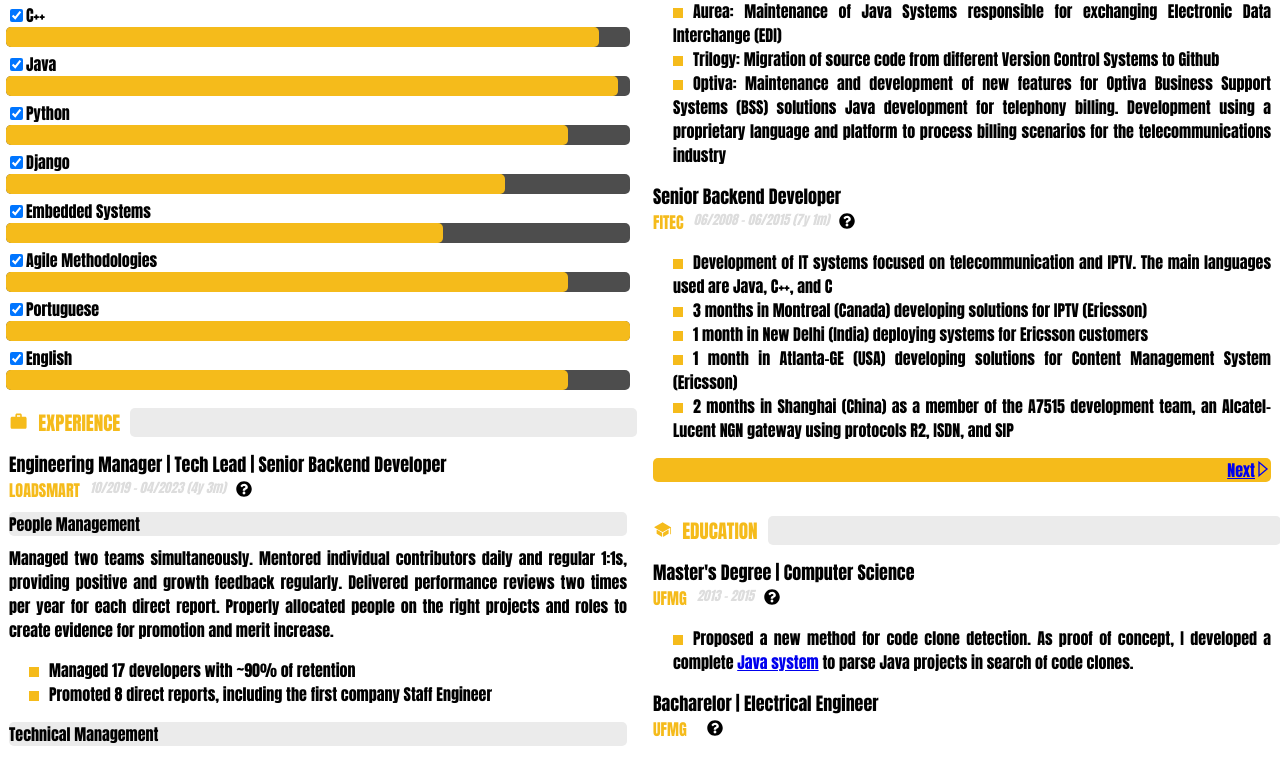
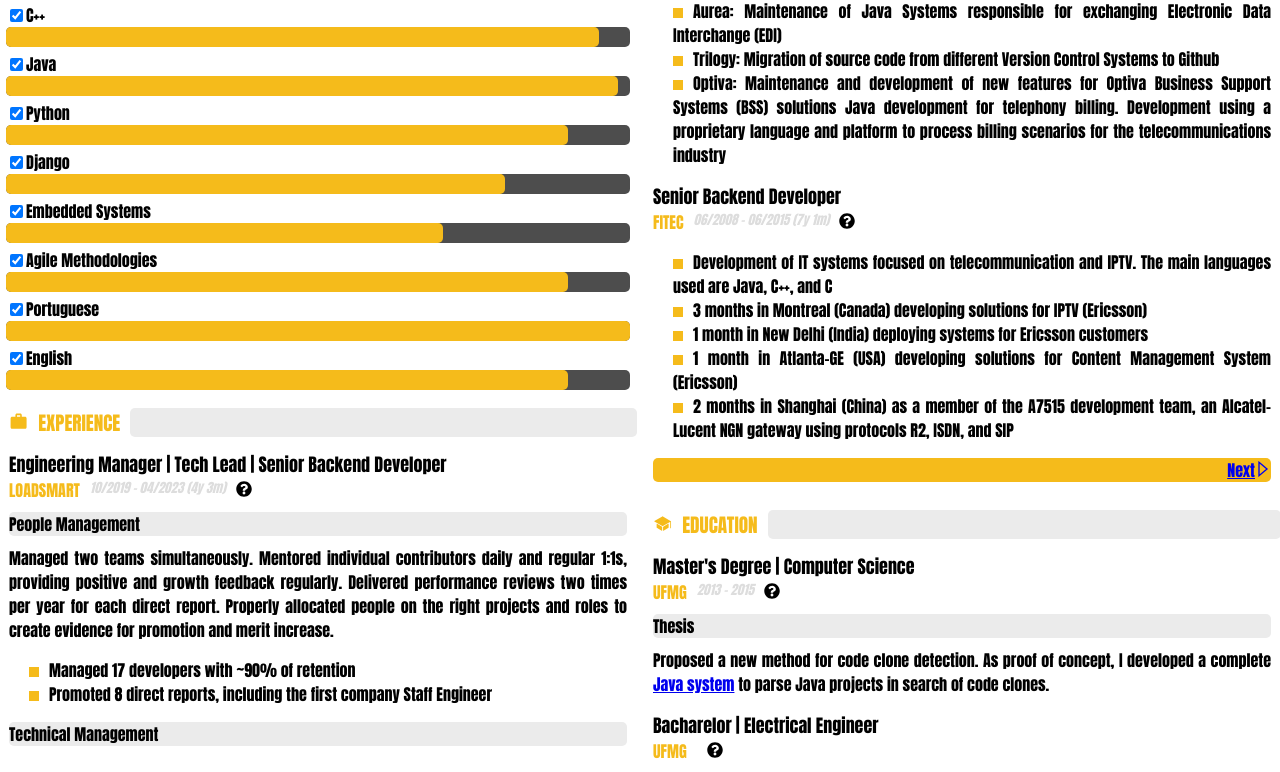
Before and after one commit to ampaiva/mycv, a React (Create React App) app: page / in a window 1280 px wide. Shown: the part 477-1249 px from the top of the page. Built offline with nearby package versions, Linux system fonts and the light colour scheme.

Commit message:
Moving logic to Paragraphs

```diff
--- a/public/cv.json
+++ b/public/cv.json
@@ -12,6 +12,7 @@
             "display": "Brazil"
         }
     },
+    "sections": {
         "objective": "To leverage my skills and contribute effectively to a dynamic organization, where I can continuously enhance my abilities, collaborate with a diverse team, and drive impactful results.",
         "skills": [
             [
@@ -75,7 +76,7 @@
                 "paragraphs": [
                     {
                         "subtitle-highlight": "People Management",
-                    "description": "Managed two teams simultaneously. Mentored individual contributors daily and regular 1:1s, providing positive and growth feedback regularly. Delivered performance reviews two times per year for each direct report. Properly allocated people on the right projects and roles to create evidence for promotion and merit increase.",
+                        "text": "Managed two teams simultaneously. Mentored individual contributors daily and regular 1:1s, providing positive and growth feedback regularly. Delivered performance reviews two times per year for each direct report. Properly allocated people on the right projects and roles to create evidence for promotion and merit increase.",
                         "tags": [
                             "engineering management"
                         ],
@@ -123,11 +124,13 @@
                 "roles": [
                     "Senior Backend Developer"
                 ],
+                "paragraphs": {
                     "activities": [
                         "Aurea: Maintenance of Java Systems responsible for exchanging Electronic Data Interchange (EDI)",
                         "Trilogy: Migration of source code from different Version Control Systems to Github",
                         "Optiva: Maintenance and development of new features for Optiva Business Support Systems (BSS) solutions Java development for telephony billing. Development using a proprietary language and platform to process billing scenarios for the telecommunications industry"
                     ]
+                }
             },
             {
                 "company": {
@@ -139,6 +142,7 @@
                 "roles": [
                     "Senior Backend Developer"
                 ],
+                "paragraphs": {
                     "activities": [
                         "Development of IT systems focused on telecommunication and IPTV. The main languages used are Java, C++, and C",
                         "3 months in Montreal (Canada) developing solutions for IPTV (Ericsson)",
@@ -146,6 +150,7 @@
                         "1 month in Atlanta-GE (USA) developing solutions for Content Management System (Ericsson)",
                         "2 months in Shanghai (China) as a member of the A7515 development team, an Alcatel-Lucent NGN gateway using protocols R2, ISDN, and SIP"
                     ]
+                }
             },
             {
                 "company": {
@@ -158,10 +163,13 @@
                     "Senior Backend Developer",
                     "Project Lead"
                 ],
+                "paragraphs": {
                     "activities": [
                         "Tech Lead of a team responsible for migrating Level 2 messages from a legacy Cobol system to a J2EE platform. This was a mission-critical system that transported in real-time low-level messages of steelworks operation such as temperature, humidity, measurement of chemical elements, etc.. to be analyzed higher-level systems and determined the actions to be taken. Therefore, the migration had to be rigorously tested before switching between the systems",
                         "Collected with stakeholders the requirements for building a system that manages ships with coal for the steelworks operation"
                     ]
+                },
+                "paragraph": ""
             },
             {
                 "company": {
@@ -173,26 +181,33 @@
                 "roles": [
                     "Senior Backend Developer"
                 ],
+                "paragraphs": {
                     "activities": [
                         {
                             "description": "Development of IT systems focused on telecommunication. The main languages used were C++ and C",
                             "tags": [
-                        "C++", "C"
+                                "C++",
+                                "C"
                             ]
                         },
                         {
                             "description": "2 months in Naperville-IL (USA) for testing CALEA feature of iGEN, a Lucent Technologies class 5 switch",
                             "tags": [
-                        "C++", "C", "English"
+                                "C++",
+                                "C",
+                                "English"
                             ]
                         },
                         {
                             "description": "8 months in Phoenix-AZ (USA) as a member of the iMerge development team, a Lucent Technologies voice-over IP platform using protocols H.323 and NCS",
                             "tags": [
-                        "C++", "C", "English"
+                                "C++",
+                                "C",
+                                "English"
                             ]
                         }
                     ]
+                }
             }
         ],
         "education": [
@@ -207,8 +222,15 @@
                 ],
                 "start": "2013",
                 "end": "2015",
-            "activities": [
-                "Proposed a new method for code clone detection. As proof of concept, I developed a complete [Java system](https://github.com/ampaiva/mcsheep) to parse Java projects in search of code clones."
+                "paragraphs": [
+                    {
+                        "subtitle-highlight": "Thesis",
+                        "description": "Proposed a new method for code clone detection. As proof of concept, I developed a complete [Java system](https://github.com/ampaiva/mcsheep) to parse Java projects in search of code clones.",
+                        "tags": [
+                            "software engineering",
+                            "java"
+                        ]
+                    }
                 ]
             },
             {
@@ -224,3 +246,4 @@
             }
         ]
     }
+}
--- a/src/CV.css
+++ b/src/CV.css
@@ -70,6 +70,10 @@
   margin-left: 10px;
   background-color: #ebebeb;
   border-radius: 5px;
+}
+
+.paragraphs {
+  margin-bottom: 1em;
 }
 
 .subtitle-highlight {
--- a/src/CV.js
+++ b/src/CV.js
@@ -1,12 +1,7 @@
-// src/CV.js
-
 import React, { useState, useEffect } from 'react';
 import { FaEnvelope, FaWhatsapp } from "react-icons/fa";
 import { FaLocationDot } from "react-icons/fa6";
-import Objective from './parser/objective';
-import Skills from './parser/Skills';
-import Experiences from './parser/experiences';
-import Educations from './parser/education';
+import Paragraphs from './components/Paragraphs';
 import { GlobalContextProvider } from './state/GlobalContext';
 
 import './CV.css';
@@ -55,10 +50,7 @@
                     <tr>
                       <td>
                         <div className='body'>
-                          <Objective objective={data?.objective} />
-                          <Skills skills={data?.skills} />
-                          <Experiences experiences={data?.experiences} />
-                          <Educations educations={data?.education} />
+                          <Paragraphs paragraphs={data?.sections} className={"sections"}/>
                         </div>
                       </td>
                     </tr>
--- a/src/components/Experience.js
+++ b/src/components/Experience.js
@@ -1,7 +1,6 @@
 import React, { useState } from 'react';
 import { Hint, HintIcon } from './Hint';
 import { Roles } from './Roles';
-import { Activities } from './Activities';
 import { Paragraphs } from './Paragraphs';
 
 export function Experience({ experience }) {
@@ -16,8 +15,7 @@
                 <div className="column"><HintIcon isVisible={isVisible} setIsVisible={setIsVisible} /></div>
             </div>
             <Hint hint={experience.company.hint} isVisible={isVisible} />
-            <Paragraphs paragraphs={experience.paragraphs} />
-            <Activities activities={experience.activities} />
+            <Paragraphs paragraphs={experience.paragraphs} className={"paragraphs"}/>
         </div>
     );
 }
--- a/src/components/Paragraph.js
+++ b/src/components/Paragraph.js
@@ -5,22 +5,37 @@
 
 
 
-export function Paragraph({ paragraph }) {
+export function Paragraph({ className, paragraph }) {
 
-    const generatedKey = Object.keys(paragraph)
-        .map(
-            (key) => functionMap[key] ?
-                functionMap[key](paragraph[key]) :
-                (<Text className={key} text={paragraph[key]} />)
-        );
-    console.log(generatedKey);
-    const contents = (
-        <>
-            {generatedKey}
-        </>
-    );
+    const renderText = (text, _className) => {
+        return <Text className={_className ?? "text"} text={text} />
+    };
+
+    const renderObject = (key, value) => {
+        return functionMap[key] ?
+                functionMap[key](value) :
+                <Paragraph className={key} paragraph={value} />;
+    };
+
+    const renderKeys = (paragraph) => {
+        return paragraph && Object.keys(paragraph).map(
+            (key) => renderObject(key, paragraph[key]));
+    };
+
+    const renderContents = (_className, paragraph) => {
+        return Array.isArray(paragraph) ?
+        <div className={_className}>
+            {paragraph?.map((activity) => (
+                <Paragraph paragraph={activity} />
+            ))}
+        </div> :  typeof paragraph === 'string' ?
+        renderText(paragraph, _className) :
+        renderKeys(paragraph, _className);
+    }
+
+    const contents = renderContents(className, paragraph);
 
     return (
-        <Visible tags={paragraph.tags} contents={contents} />
+        paragraph && <Visible tags={paragraph.tags} contents={contents} />
     );
 }
--- a/src/components/Paragraphs.js
+++ b/src/components/Paragraphs.js
@@ -3,12 +3,8 @@
 
 
 
-export function Paragraphs({ paragraphs }) {
-    return (
-        <div className="paragraphs">
-            {paragraphs?.map((activity) => (
-                <Paragraph paragraph={activity} />
-            ))}
-        </div>
-    );
+export function Paragraphs({ paragraphs, className }) {
+    return (<Paragraph className={className} paragraph={paragraphs} />);
 }
+
+export default Paragraphs;
--- a/src/components/functionMap.js
+++ b/src/components/functionMap.js
@@ -1,8 +1,16 @@
 import React from 'react';
+import Objective from '../parser/objective';
+import Skills from '../parser/Skills';
+import Experiences from '../parser/experiences';
+import Educations from '../parser/education';
 import { Activities } from './Activities';
 
 
 export const functionMap = {
+    "objective": (objective) => (<Objective objective={objective} />),
+    "skills": (skills) => <Skills skills={skills} />,
+    "experiences": (experiences) => <Experiences experiences={experiences} />,
+    "education": (education) => <Educations educations={education} />,
     "activities": (activities) => (<Activities activities={activities} />),
     "tags": () => (<></>)
 };
--- a/src/components/toHTML.js
+++ b/src/components/toHTML.js
@@ -2,8 +2,13 @@
     // Regular expression to match Markdown links
     const linkRegex = /\[([^\]]+)\]\(([^)]+)\)/g;
 
-    // Replace Markdown links with HTML links
-    const htmlText = text.replace(linkRegex, '<a href="$2" target="_blank">$1</a>');
+    try {
+        const htmlText = text?.replace(linkRegex, '<a href="$2" target="_blank">$1</a>');
 
-    return htmlText;
+        return htmlText;
+    } catch (error) {
+        console.log(text, error);
+    }
+
+    return text;
 };
```
Lines whose indentation alone changed are shown as unchanged.
